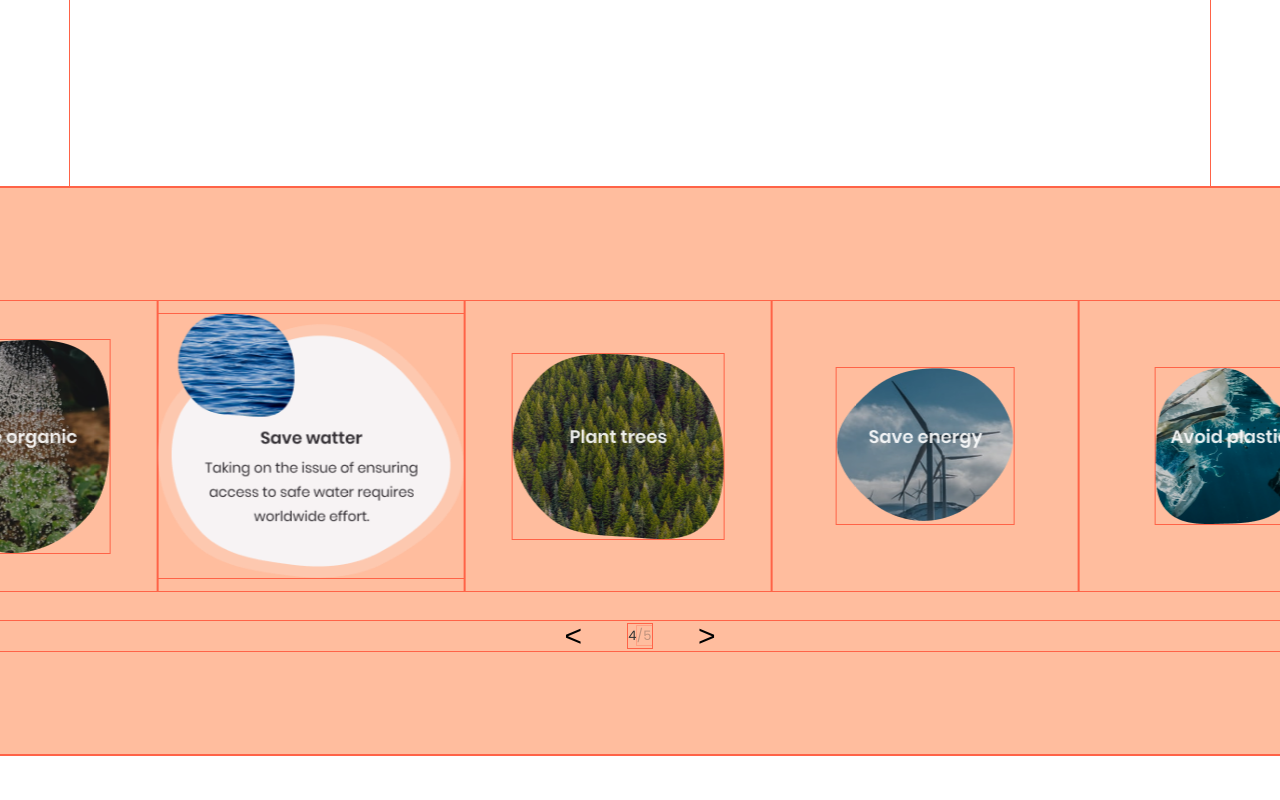
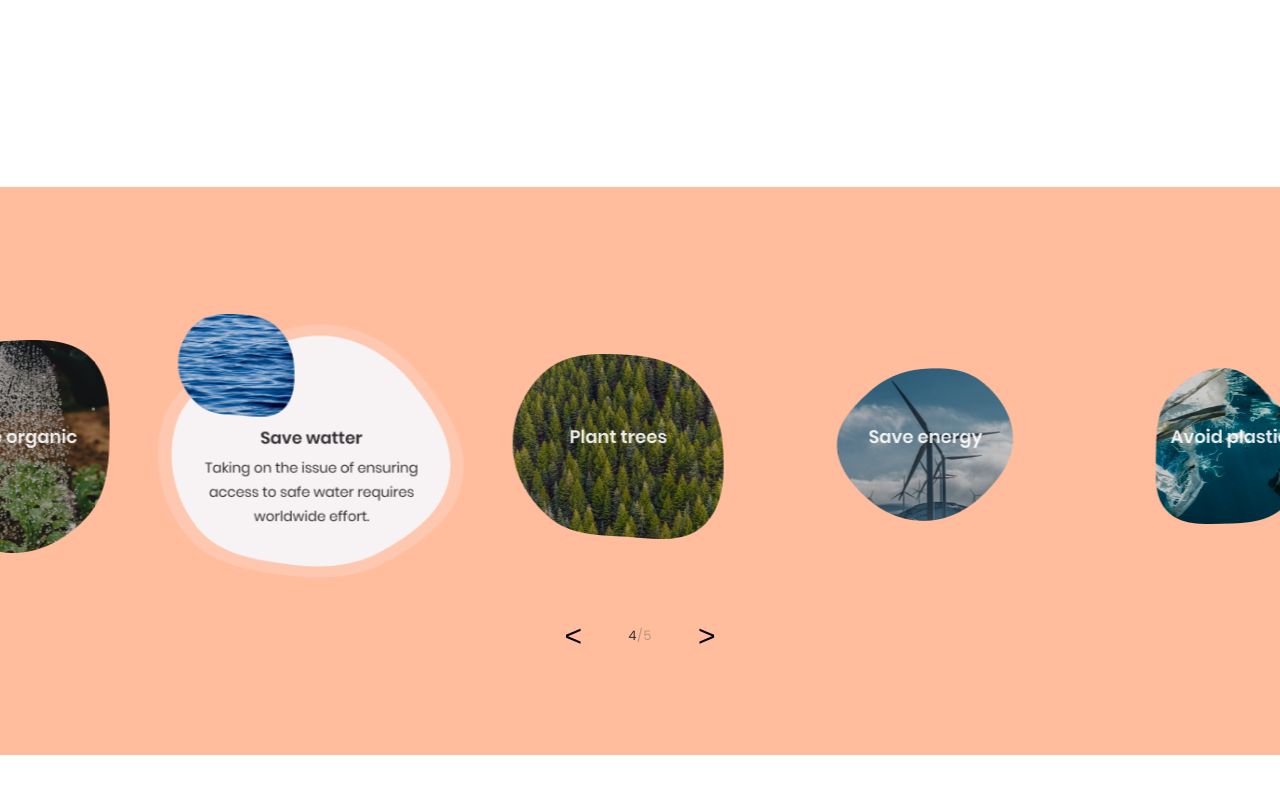
Before and after one commit to VladDeputat/halo-lab, a React (Create React App) app: page / in a window 1280 px wide. Shown: the part 2811-3611 px from the top of the page. Built offline with nearby package versions, Linux system fonts and the light colour scheme.

Commit message:
remove outline

```diff
--- a/src/index.scss
+++ b/src/index.scss
@@ -1,10 +1,6 @@
 html {
   box-sizing: border-box;
   scroll-behavior: smooth;
-}
-
-* {
-  outline: 1px solid tomato;
 }
 
 *,
```
